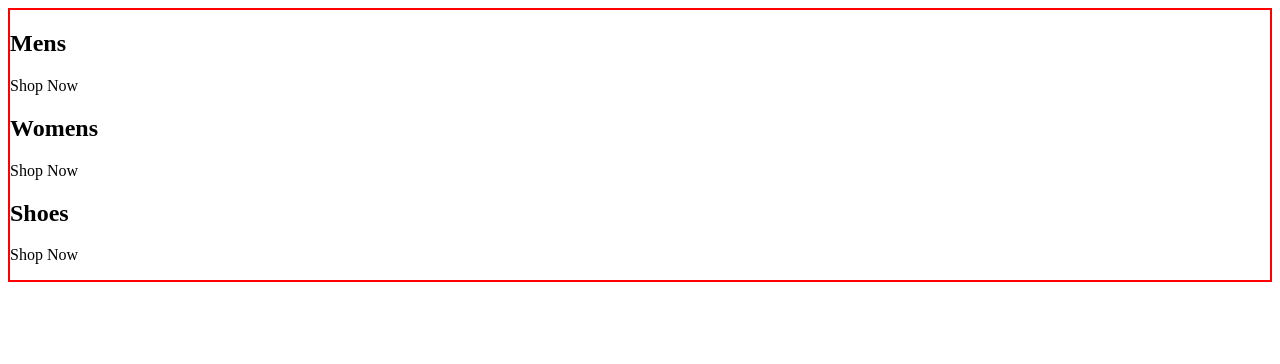
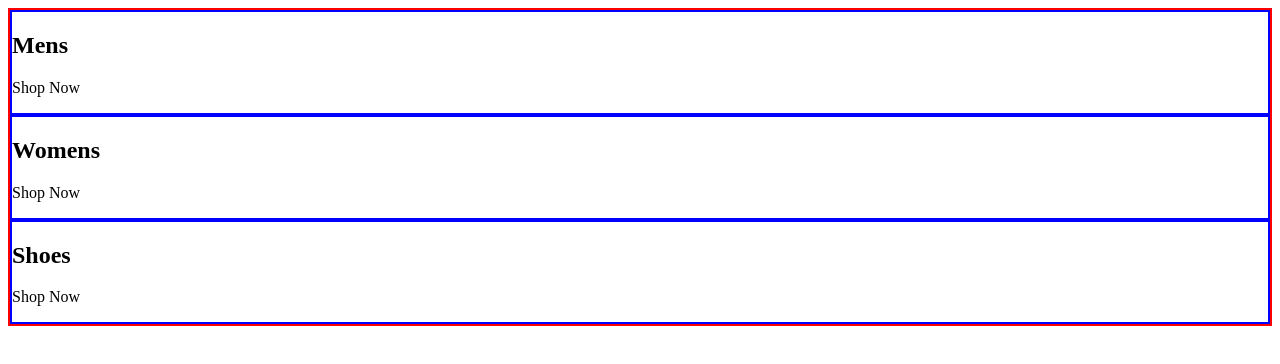
Before and after one commit to robertyen2023/react-ec-website, a React (Create React App) app: page / in a window 1280 px wide. Shown: the top 364 px of the page. Built offline with nearby package versions, Linux system fonts and the light colour scheme.

Commit message:
Test scss nested class and make sure it works well

```diff
--- a/src/App.scss
+++ b/src/App.scss
@@ -1,3 +1,6 @@
 .categories-container {
     border: 2px solid red;
+    .category-body-container {
+        border: 2px solid blue;
+    }
 }
```
